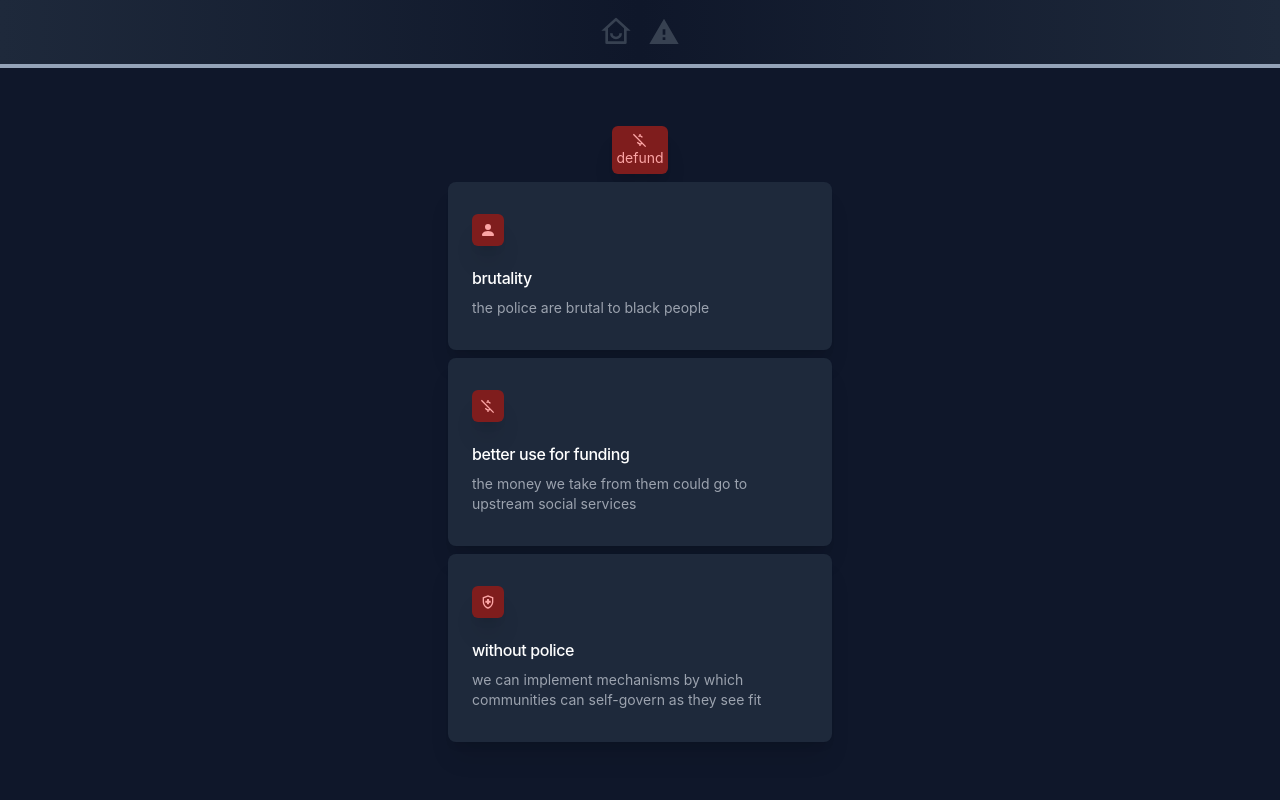
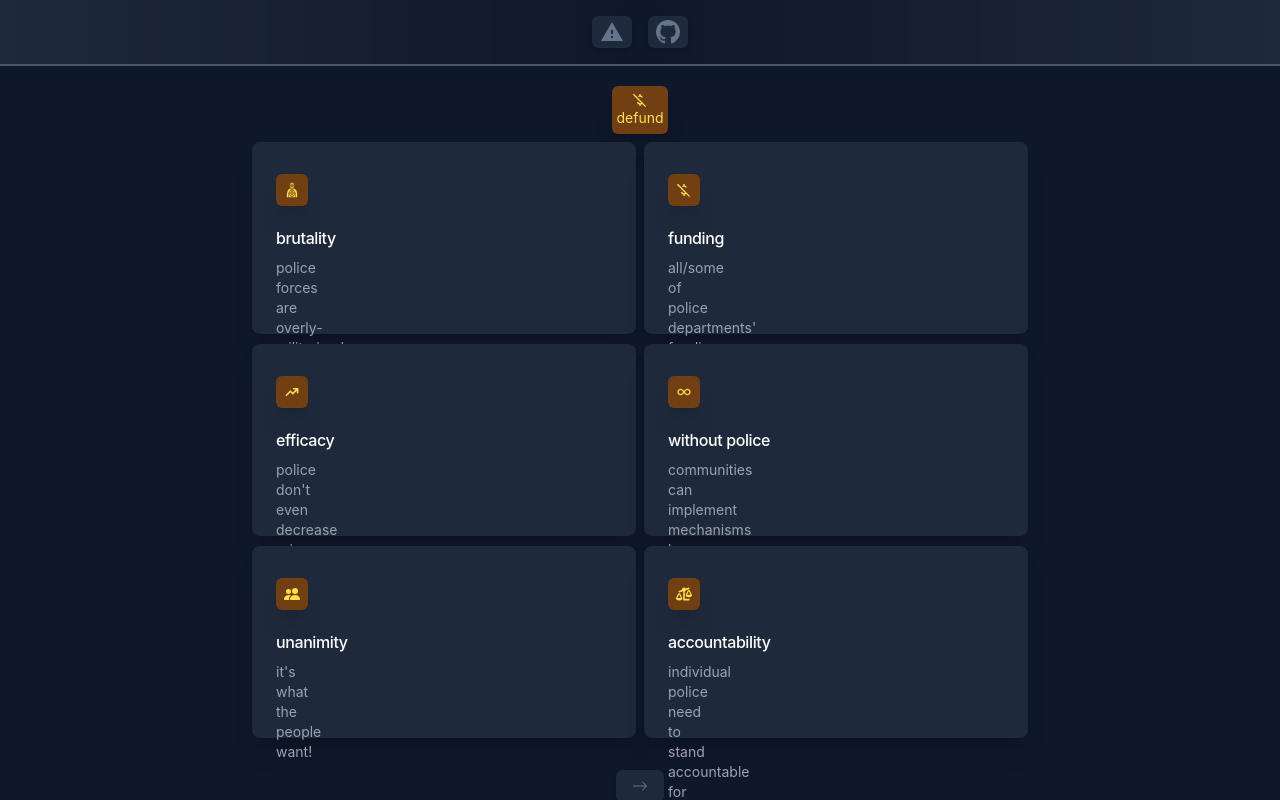
Before and after one commit to yairdyule/wrtg-3020-final, a Next.js app: page / in a window 1280 px wide. Built offline with nearby package versions, Linux system fonts and the light colour scheme.

Commit message:
very functional

```diff
--- a/components/Navbar.jsx
+++ b/components/Navbar.jsx
@@ -1,6 +1,7 @@
 import Link from "next/link";
+import { useState } from "react";
 import { RiHomeSmileLine } from "react-icons/ri";
-import { useState } from "react";
+import { BsGithub } from "react-icons/bs";
 import {
   MdAttachMoney,
   MdMoneyOffCsred,
@@ -8,19 +9,17 @@ import {
 } from "react-icons/md";
 
 export const Navbar = (props) => {
-  console.log(props.defund);
-
   return (
-    <nav className="w-full flex flex-row items-center justify-center space-x-4 text-gray-700 p-4 bg-gradient-to-r from-slate-800 via-slate-900 to-slate-800 border-b-4 border-slate-400 ">
-      <Link href="/">
-        <a className="text-gray-700 hover:text-gray-200">
-          <RiHomeSmileLine className="h-8 w-8 " />
-        </a>
+    <nav className="w-full flex flex-row items-center justify-center space-x-4 text-gray-900 p-4 bg-gradient-to-r from-slate-800 via-slate-900 to-slate-800 border-b-2 border-slate-600 ">
+      <Link href="/disclaimer">
+        <button className="inline-flex shadow-lg h-8 w-10 text-slate-500 items-center justify-center p-2 bg-slate-800 rounded-md shadow-md transition ease-out duration-150  hover:bg-slate-800 hover:shadow-xl hover:text-yellow-500">
+          <MdOutlineWarning className="h-8 w-8" />
+        </button>
       </Link>
-      <Link href="/disclaimer">
-        <a className="text-gray-700 hover:text-yellow-200">
-          <MdOutlineWarning className="h-8 w-8" />
-        </a>
+      <Link href="https://github.com/yairdyule">
+        <button className="cursor pointer inline-flex shadow-lg h-8 w-10 text-slate-500 items-center justify-center p-2 bg-slate-800 rounded-md shadow-md transition ease-out duration-150  hover:bg-slate-800 hover:shadow-xl hover:text-purple-500">
+          <BsGithub className="h-8 w-8" />
+        </button>
       </Link>
     </nav>
   );
--- a/components/Topic.jsx
+++ b/components/Topic.jsx
@@ -1,39 +1,28 @@
-import { MdAttachMoney, MdMoneyOffCsred } from "react-icons/md";
-import { useState } from "react";
-
 export default function Topic(props) {
-  // const [defund, setDefund] = useState(props.issue.defund);
   const defund = props.issue.defund;
-
-  console.log(props);
+  const onClick = () => {
+    props.onSwitch(props.index, !defund);
+  };
 
   const DefundSVG = (
-    <span className="flex-none inline-flex items-center justify-center p-2 bg-red-900 rounded-md shadow-xl">
-      <props.issue.DefundIcon className="text-red-300" />
+    <span className="flex-none inline-flex transition duration-300 ease-in-out items-center justify-center p-2 bg-yellow-900 rounded-md shadow-xl ">
+      <props.issue.DefundIcon className="text-yellow-300" />
     </span>
   );
   const DontSVG = (
-    <span className="flex-none inline-flex items-center justify-center p-2 bg-green-900 rounded-md shadow-xl">
-      <props.issue.DontIcon className="text-green-300" />
+    <span className="flex-none inline-flex transition duration-300 ease-in-out items-center justify-center p-2 bg-blue-900 rounded-md shadow-xl  ">
+      <props.issue.DontIcon className="text-blue-300" />
     </span>
   );
 
-  const onClick = () => {
-    // setDefund((prevStance) => {
-    //   // props.onSwitch(props.index, !prevStance);
-    //   return !prevStance;
-    // });
-    props.onSwitch(props.index, !defund);
-  };
-
   return (
     <a onClick={onClick}>
-      <div className="w-96 bg-slate-800   rounded-lg px-6 py-8 mt-2 ring-1 ring-gray-900/5 shadow-xl  hover:border-gray-800 hover:bg-gray-900">
+      <div className="cursor-pointer w-96 sm:w-fill bg-slate-800  h-48 rounded-lg px-6 py-8 mt-2 ring-1 ring-gray-900/5 shadow-xl transition ease-in  duration-150 hover:border-gray-800 hover:bg-gray-900">
         {defund ? DefundSVG : DontSVG}
         <h3 className="text-white mt-5 text-base font-medium tracking-tight">
           {props.issue.topic}
         </h3>
-        <p className="text-gray-400 mt-2 text-sm">
+        <p className="text-gray-400 mt-2 sm:max-w-4 text-sm">
           {defund ? props.issue.defundText : props.issue.dontText}
         </p>
       </div>
--- a/components/Topics.jsx
+++ b/components/Topics.jsx
@@ -1,14 +1,24 @@
+import { CgSpinnerAlt } from "react-icons/cg";
 import {
   MdAttachMoney,
   MdMoneyOffCsred,
   MdOutlineHealthAndSafety,
 } from "react-icons/md";
-import { GiFire } from "react-icons/gi";
+import { GiFire, GiPoliceTarget, GiReceiveMoney } from "react-icons/gi";
+import { BsArrowRight } from "react-icons/bs";
 import { BsPersonFill, BsFillPeopleFill } from "react-icons/bs";
+import { BiInfinite } from "react-icons/bi";
 import Topic from "./Topic";
 
+import { FaBalanceScaleLeft, FaBalanceScale } from "react-icons/fa";
 import { BsQuestion } from "react-icons/bs";
+import {
+  HiTrendingDown,
+  HiTrendingUp,
+  HiOutlineArrowRight,
+} from "react-icons/hi";
 import { useState } from "react";
+import Link from "next/link";
 
 const SwitchButton = (props) => {
   const [defund, setDefund] = useState(props.defund);
@@ -24,7 +34,7 @@ const SwitchButton = (props) => {
 
   const defundButton = (
     <button
-      className="inline-flex h-12 w-14 text-red-300 items-center justify-center p-2 bg-red-900 rounded-md shadow-xl"
+      className="inline-flex h-12 w-14 text-yellow-300 items-center justify-center p-2 bg-yellow-900 rounded-md shadow-xl hover:bg-yellow-800 transition ease-in duration-150 hover:text-yellow-400"
       onClick={onClick}
     >
       <div className="flex flex-col justify-center items-center">
@@ -36,7 +46,7 @@ const SwitchButton = (props) => {
 
   const unsureButton = (
     <button
-      className="inline-flex h-12 w-14 text-indigo-300 items-center justify-center p-2 bg-indigo-900 rounded-md shadow-xl"
+      className="inline-flex h-12 w-14 text-indigo-300 items-center justify-center p-2 bg-indigo-900 rounded-md shadow-xl hover:bg-indigo-800 hover:text-indigo-200"
       onClick={onClick}
     >
       <div className="flex flex-col justify-center items-center">
@@ -48,7 +58,7 @@ const SwitchButton = (props) => {
 
   const dontButton = (
     <button
-      className="inline-flex h-12 w-14 text-green-300 items-center justify-center p-2 bg-green-900 rounded-md shadow-xl"
+      className="inline-flex h-12 w-14 text-blue-300 items-center justify-center p-2 bg-blue-900 rounded-md shadow-xl transition ease-in duration-150 hover:bg-blue-800 hover:text-blue-600"
       onClick={onClick}
     >
       <div className="flex flex-col justify-center items-center">
@@ -65,38 +75,69 @@ const SwitchButton = (props) => {
 const loadTopics = () => {
   let brutality = {
     topic: "brutality",
-    defundText: "the police are brutal to black people",
-    dontText: `actually, they're brutal to everyone`,
-    DefundIcon: BsPersonFill,
+    defundText:
+      "police forces  are overly-militarized and unnecessarily brutal - demilitarize them and fund communities",
+    dontText: `police work a stressful job, are undertrained, and are overworked. funding these problems will lead to better outcomes`,
+    DefundIcon: GiPoliceTarget,
     DontIcon: BsFillPeopleFill,
     defund: true,
   };
+  let efficacy = {
+    topic: "efficacy",
+    defundText:
+      "police don't even decrease crime, they beget creative criminals",
+    dontText:
+      "removing police won't decrease crime. well-funded, evidence-led police departments will",
+    DefundIcon: HiTrendingUp,
+    DontIcon: HiTrendingDown,
+    defund: true,
+  };
   let funding = {
-    topic: "better use for funding",
+    topic: "funding",
     defundText:
-      "the money we take from them could go to upstream social services",
+      "all/some of police departments' funding should be diverted to fund social programs",
+    dontText: "underfunded police forces have led to the situation we witness",
+    DefundIcon: MdMoneyOffCsred,
+    DontIcon: GiReceiveMoney,
+    defund: true,
+  };
+  let accountability = {
+    topic: "accountability",
+    defundText:
+      "individual police need to stand accountable for their unjust actions",
     dontText:
-      "underfunded police have led to the situation we witness. *all* resources need more funding.",
-    DefundIcon: MdMoneyOffCsred,
-    DontIcon: MdAttachMoney,
+      "due to the nature of their work, officers should be granted some discretion",
+    DefundIcon: FaBalanceScaleLeft,
+    DontIcon: FaBalanceScale,
     defund: true,
   };
   let wake = {
     topic: "without police",
     defundText:
-      "we can implement mechanisms by which communities can self-govern as they see fit",
-    dontText: "there will be chaos",
-    DefundIcon: MdOutlineHealthAndSafety,
-    DontIcon: GiFire,
+      "communities can implement mechanisms by which they can self-govern, as they see fit",
+    dontText:
+      "criminal activity will reign unfettered, causing communities to become unsafe",
+    DefundIcon: BiInfinite,
+    DontIcon: MdOutlineHealthAndSafety,
     defund: true,
   };
-  return [brutality, funding, wake];
+  let popularity = {
+    topic: "unanimity",
+    defundText: "it's what the people want!",
+    dontText: '"defund" is an unpopular stance',
+    DefundIcon: BsFillPeopleFill,
+    DontIcon: BsPersonFill,
+    defund: true,
+  };
+  return [brutality, funding, efficacy, wake, popularity, accountability];
 };
 
 export default function Topics() {
   const [state, setState] = useState(loadTopics());
   const [globalDefund, setGlobalDefund] = useState(true);
   const [unsure, setUnsure] = useState(false);
+  const [hasChanged, setHasChanged] = useState(false);
+  const [loading, setLoading] = useState(false);
 
   const onSwitch = (index, stance) => {
     let tempState = [...state];
@@ -107,7 +148,15 @@ export default function Topics() {
     } else {
       setUnsure(false);
     }
+    setHasChanged(true);
   };
+
+  const checkEqual = () => {
+    let canary = state[0].defund;
+    return state.every(({ defund }) => defund == canary);
+  };
+
+  console.log(checkEqual());
 
   const checkUnsure = () => {
     return state.filter(({ defund }) => defund != globalDefund).length > 0;
@@ -125,7 +174,7 @@ export default function Topics() {
   };
 
   return (
-    <div className="bg-slate-900  h-screen w-full flex flex-col items-center justify-center">
+    <div className="bg-slate-900 h-fit lg:h-screen overflow-auto  w-screen flex flex-col items-center justify-start py-5">
       <SwitchButton
         className="h-8 w-8"
         defund={globalDefund}
@@ -133,11 +182,35 @@ export default function Topics() {
         switchGlobal={switchGlobal}
         unsure={unsure}
       />
-      {state.map((issue, index) => {
-        return (
-          <Topic issue={issue} index={index} onSwitch={onSwitch} key={index} />
-        );
-      })}
+      <div className="grid grid-cols-1 sm:grid-cols-1 lg:grid-cols-2 gap-y-0.5 gap-x-2">
+        {state.map((issue, index) => {
+          return (
+            <Topic
+              issue={issue}
+              index={index}
+              onSwitch={onSwitch}
+              key={index}
+            />
+          );
+        })}
+      </div>
+
+      <div className="pt-8">
+        <Link href="/fin">
+          <button
+            className="inline-flex shadow-lg h-8 w-12 text-slate-500 items-center justify-center p-2 bg-slate-800 rounded-md shadow-md transition ease-out duration-150  hover:bg-slate-800 hover:shadow-xl hover:text-indigo-200"
+            onClick={() => {
+              setLoading(true);
+            }}
+          >
+            {loading ? (
+              <CgSpinnerAlt className="animate-spin" />
+            ) : (
+              <BsArrowRight />
+            )}
+          </button>
+        </Link>
+      </div>
     </div>
   );
 }
--- a/pages/disclaimer.js
+++ b/pages/disclaimer.js
@@ -1,4 +1,7 @@
 import { AiOutlinePlus, AiOutlineMinus } from "react-icons/ai";
+import { BsArrowRight } from "react-icons/bs";
+
+import { CgSpinnerAlt } from "react-icons/cg";
 import { useState } from "react";
 import Link from "next/link";
 
@@ -28,7 +31,7 @@ function AccordionSection({ title, text }) {
       </div>
       {open && (
         <div className=" transition ease-in-out delay-100 accordion-content px-5 pt-0 overflow-hidden ">
-          <p className=" text-slate-100 leading-6 font-light pl-9 pb-5 text-justify">
+          <p className=" text-slate-200 leading-6 font-light pl-9 pb-5 text-justify">
             {text}
           </p>
         </div>
@@ -45,7 +48,7 @@ export default function first() {
 
   let bias = {
     title: "Bias",
-    text: "This probject is necessarily limited by the scope of my information, the transmission of which is mediated by my decision-making process, which is filtered through perspective/biases. If this is ever problematic, please submit an issue on the project's Github. ",
+    text: "This project is necessarily limited by the scope of my information, the transmission of which is mediated by my decision-making process, which is filtered through perspective/biases. If this is ever problematic, please submit an issue on the project's Github. ",
   };
 
   let tech = {
@@ -54,9 +57,10 @@ export default function first() {
   };
 
   let items = [subj, bias, tech];
+  const [loading, setLoading] = useState(false);
 
   return (
-    <div className="h-screen  bg-gradient-to-tr from-slate-900 to-slate-800  grid place-items-center">
+    <div className="h-fill lg:h-screen bg-slate-900 flex flex-col items-center justify-start pt-32 ">
       <div className="w-4/12 mx-auto rounded-lg radius-lg  shadow-lg drop-shadow-lg ">
         <div className="bg-slate-800 rounded-lg radius-lg p-10 shadow-md flex flex-col justify-center">
           <h1 className="text-lg font-medium text-slate-50">Disclaimers</h1>
@@ -64,7 +68,7 @@ export default function first() {
 
           <p className="text-md font-light text-white my-3">
             This site is not intended to be an exhaustive compendium of
-            scholarly resources. Rather, I intend to offer a cursory overview of
+            scholarly resources. Rather, I aim to offer a cursory overview of
             commonly-held perspectives on various issues surrounding
             <span className="italic font-md text-blue-200"> #Defund</span>, with
             which you may do as you wish.
@@ -78,13 +82,22 @@ export default function first() {
           {/*continue button*/}
           <div className="pt-8 mx-auto ">
             <Link href="/">
-              <a className="group cursor-pointer inline-flex items-center bg-slate-700 leading-none text-slate-400 rounded-full p-2 shadow text-sm">
-                <span className="inline-flex bg-slate-600 text-slate-300 rounded-full h-6 mx-2 my-1 px-3 justify-center items-center transition ease-in-out duration-300 group-hover:bg-emerald-400 group-hover:text-white group-hover:text-md">
-                  Continue
-                </span>
+              <a
+                className="group cursor-pointer inline-flex items-center bg-slate-700 leading-none text-slate-400 rounded-full p-2 shadow text-sm"
+                onClick={() => {
+                  setLoading(true);
+                }}
+              >
                 <span className=" transition ease-in-out duration-300 group-hover:text-white group-hover:text-md inline-flex px-2 group-hover:text-white">
                   I understand the disclaimers. I will submit an issue on
                   Github. ;)
+                </span>
+                <span className="inline-flex bg-slate-600 text-slate-300 rounded-full h-6 mx-2 my-1 px-3 justify-center items-center transition ease-in-out duration-300 group-hover:bg-emerald-400 group-hover:text-white group-hover:text-md">
+                  {loading ? (
+                    <CgSpinnerAlt className="animate-spin" />
+                  ) : (
+                    <BsArrowRight />
+                  )}
                 </span>
               </a>
             </Link>
--- /dev/null
+++ b/pages/fin.js
@@ -0,0 +1,29 @@
+import Link from "next/link";
+import { BsArrowLeft } from "react-icons/bs";
+import { CgSpinnerAlt } from "react-icons/cg";
+import { useState } from "react";
+
+export default function fin() {
+  const [loading, setLoading] = useState(false);
+  return (
+    <div className="bg-slate-900 h-fit lg:h-screen overflow-auto  w-screen flex flex-col items-center justify-start py-5">
+      <Link href="/">
+        <button
+          className="cursor pointer inline-flex shadow-lg h-8 w-10 text-slate-500 items-center justify-center p-2 bg-slate-800 rounded-md shadow-md transition ease-out duration-150  hover:bg-slate-800 hover:shadow-xl hover:text-purple-500"
+          onClick={() => {
+            setLoading(true);
+          }}
+        >
+          {loading ? (
+            <CgSpinnerAlt className="animate-spin" />
+          ) : (
+            <BsArrowLeft />
+          )}
+        </button>
+      </Link>
+      <h3 className="bg-slate-800">
+        thanks for stopping by to check this out.
+      </h3>
+    </div>
+  );
+}
```
